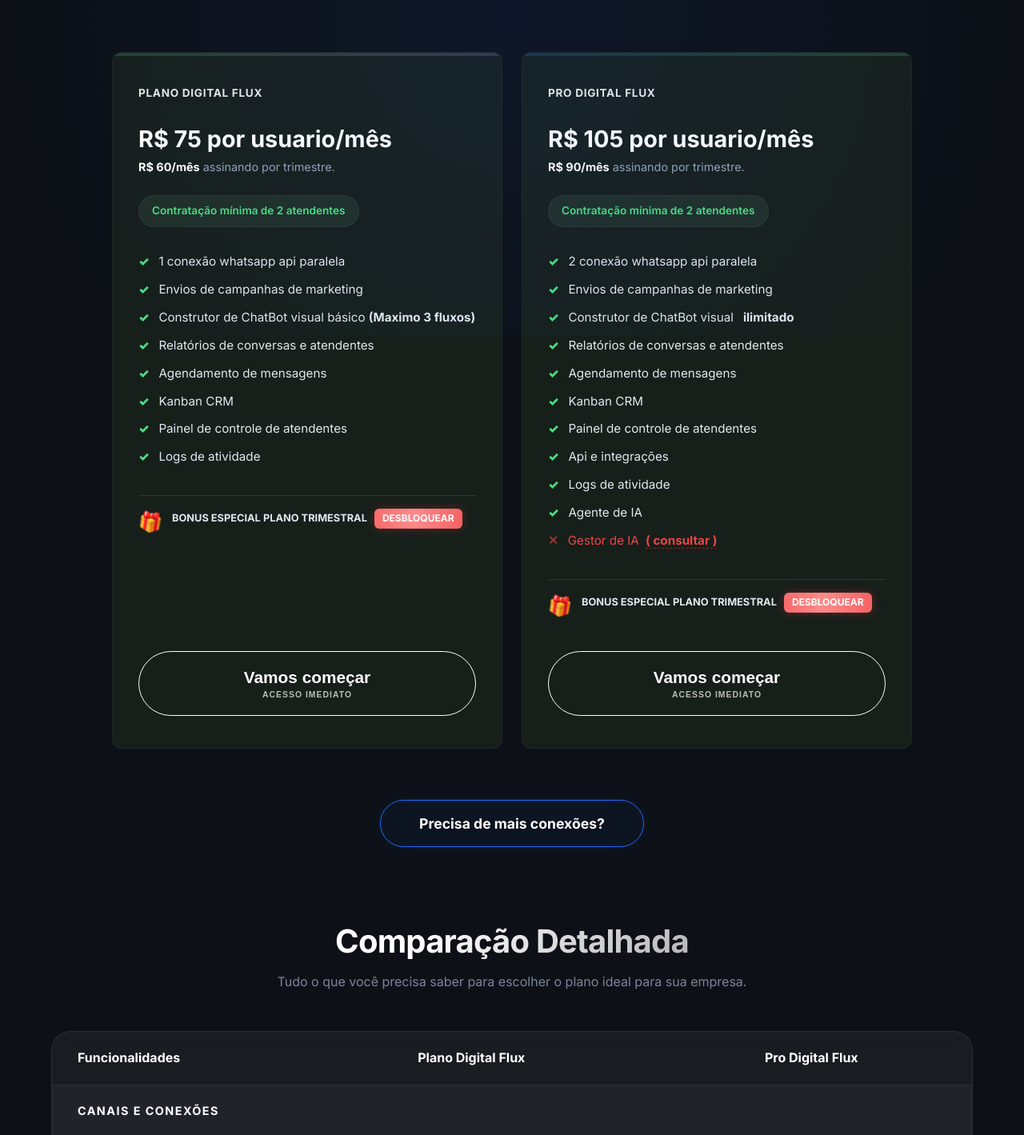
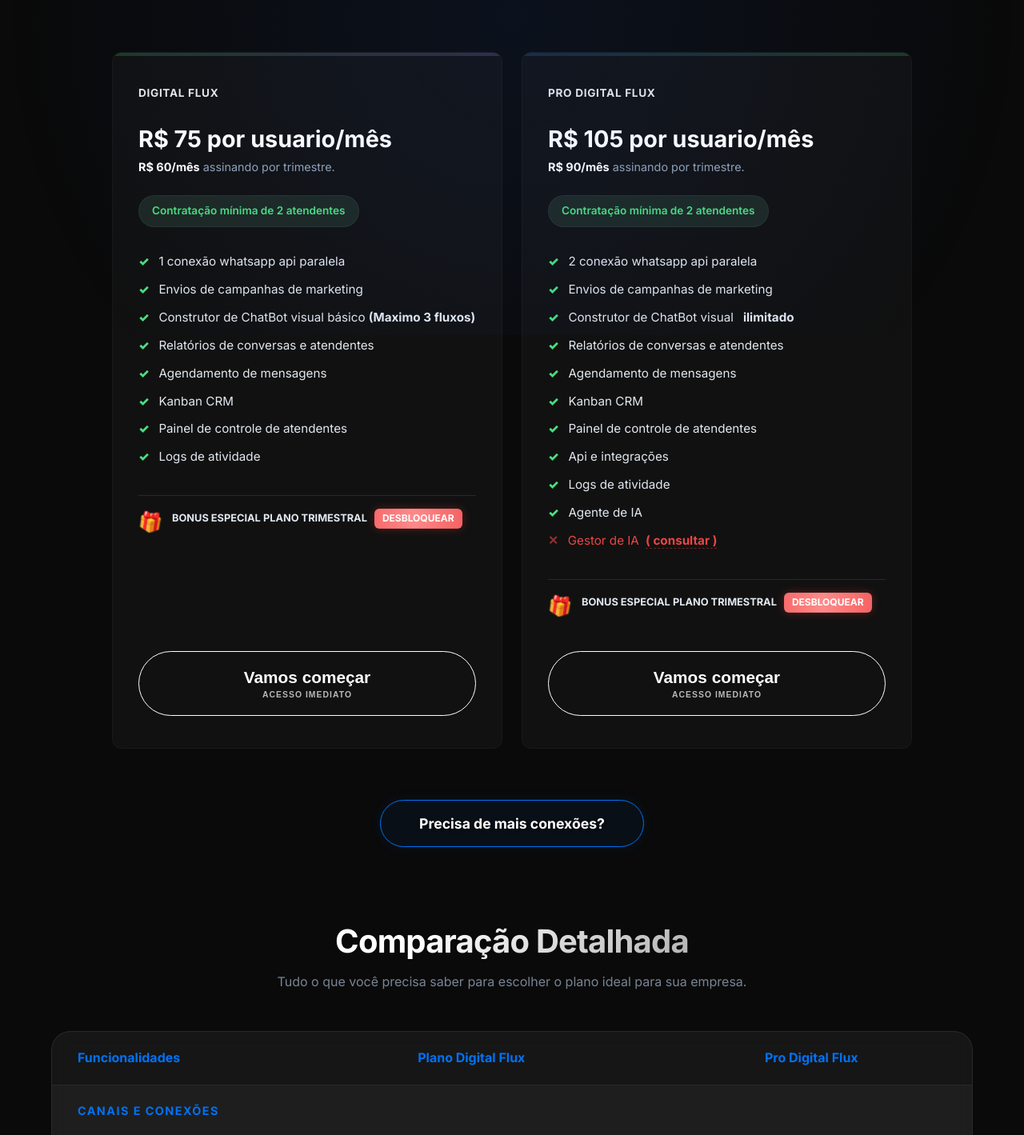
Before and after one commit to gabrielpiment/Flux1, a Nuxt app: page /precos in a window 1280 px wide. Shown: the part 381-1800 px from the top of the page at 80% size. Built offline with nearby package versions, Linux system fonts and the light colour scheme.

Commit message:
style: apply premium design tokens (#0a0a0a, glassmorphism, #0072f5) to pricing page and table

```diff
--- a/app/components/PricingTable.vue
+++ b/app/components/PricingTable.vue
@@ -135,7 +135,7 @@
     background: rgba(255, 255, 255, 0.02);
     font-weight: 700;
     font-size: 1rem;
-    color: var(--primary-color);
+    color: #0072f5;
 }
 
 .feature-col {
@@ -159,7 +159,7 @@
     font-size: 0.9rem;
     text-transform: uppercase;
     letter-spacing: 0.1em;
-    color: var(--primary-color);
+    color: #0072f5;
     border-bottom: 1px solid rgba(255, 255, 255, 0.1);
 }
 
--- a/app/pages/precos.vue
+++ b/app/pages/precos.vue
@@ -12,7 +12,7 @@
                 <div class="pricing-card" v-motion-fade-visible>
                     <div class="card-accent accent-green"></div>
                     <div class="card-header">
-                        <span class="plan-label">PLANO DIGITAL FLUX</span>
+                        <span class="plan-label">DIGITAL FLUX</span>
                         <div class="price-main">
                             <span class="value">R$ 75 por usuario/mês</span>
                         </div>
@@ -33,7 +33,8 @@
                             <li class="check">Logs de atividade</li>
                             <li class="bonus-item">
                                 <span class="gift-emoji">🎁</span>
-                                <span>BONUS ESPECIAL PLANO TRIMESTRAL <span class="unlock-shimmer">DESBLOQUEAR</span></span>
+                                <span>BONUS ESPECIAL PLANO TRIMESTRAL <span
+                                        class="unlock-shimmer">DESBLOQUEAR</span></span>
                             </li>
                         </ul>
                     </div>
@@ -70,7 +71,8 @@
                             </li>
                             <li class="bonus-item">
                                 <span class="gift-emoji">🎁</span>
-                                <span>BONUS ESPECIAL PLANO TRIMESTRAL <span class="unlock-shimmer">DESBLOQUEAR</span></span>
+                                <span>BONUS ESPECIAL PLANO TRIMESTRAL <span
+                                        class="unlock-shimmer">DESBLOQUEAR</span></span>
                             </li>
                         </ul>
                     </div>
@@ -208,8 +210,8 @@
 }
 
 .btn-secondary-outline {
-    background: rgba(31, 105, 255, 0.05);
-    border: 1.5px solid #1f69ff;
+    background: rgba(0, 114, 245, 0.05);
+    border: 1.5px solid #0072f5;
     color: #fff;
     padding: 0.9rem 3rem;
     border-radius: 99px;
@@ -218,16 +220,16 @@
     text-decoration: none;
     display: inline-block;
     transition: all 0.4s cubic-bezier(0.4, 0, 0.2, 1);
-    box-shadow: 0 0 15px rgba(31, 105, 255, 0.1);
+    box-shadow: 0 0 15px rgba(0, 114, 245, 0.1);
     text-shadow: 0 2px 4px rgba(0, 0, 0, 0.3);
 }
 
 .btn-secondary-outline:hover {
-    background: #1f69ff;
+    background: #0072f5;
     color: #fff;
     transform: translateY(-3px) scale(1.03);
-    box-shadow: 0 10px 25px rgba(31, 105, 255, 0.4);
-    border-color: #3b82f6;
+    box-shadow: 0 10px 25px rgba(0, 114, 245, 0.4);
+    border-color: #0072f5;
 }
 
 html {
@@ -284,7 +286,7 @@
 
 .ai-manager-card {
     margin-top: 3rem;
-    background: rgba(13, 17, 23, 0.6);
+    background: rgba(255, 255, 255, 0.03);
     border: 1px solid rgba(255, 255, 255, 0.1);
     border-radius: 24px;
     padding: 2.5rem;
@@ -370,12 +372,12 @@
     content: "•";
     position: absolute;
     left: 0;
-    color: #1f69ff;
+    color: #0072f5;
     font-size: 1.2rem;
 }
 
 .btn-primary-pill {
-    background: #1f69ff;
+    background: #0072f5;
     color: #fff;
     border: none;
     padding: 1rem 2.5rem;
@@ -389,7 +391,7 @@
 
 .btn-primary-pill:hover {
     transform: translateY(-2px);
-    box-shadow: 0 15px 30px rgba(31, 105, 255, 0.4);
+    box-shadow: 0 15px 30px rgba(0, 114, 245, 0.4);
     filter: brightness(1.1);
 }
 
@@ -397,7 +399,7 @@
     padding-top: 180px;
     padding-bottom: 80px;
     min-height: 100vh;
-    background: #0d1117;
+    background: #0a0a0a;
 }
 
 .pricing-header {
@@ -426,7 +428,7 @@
 }
 
 .pricing-card {
-    background: #171f1b;
+    background: rgba(255, 255, 255, 0.03);
     border-radius: 12px;
     padding: 2.5rem 2rem;
     display: flex;
@@ -457,7 +459,7 @@
 .pricing-card:hover {
     transform: translateY(-5px);
     border-color: rgba(255, 255, 255, 0.1);
-    background: #1c2621;
+    background: rgba(255, 255, 255, 0.05);
 }
 
 .card-header {
@@ -800,17 +802,42 @@
 }
 
 @keyframes shake {
-    0% { transform: rotate(0deg); }
-    10% { transform: rotate(-10deg); }
-    20% { transform: rotate(12deg); }
-    30% { transform: rotate(-10deg); }
-    40% { transform: rotate(9deg); }
-    50% { transform: rotate(0deg); }
-    100% { transform: rotate(0deg); }
+    0% {
+        transform: rotate(0deg);
+    }
+
+    10% {
+        transform: rotate(-10deg);
+    }
+
+    20% {
+        transform: rotate(12deg);
+    }
+
+    30% {
+        transform: rotate(-10deg);
+    }
+
+    40% {
+        transform: rotate(9deg);
+    }
+
+    50% {
+        transform: rotate(0deg);
+    }
+
+    100% {
+        transform: rotate(0deg);
+    }
 }
 
 @keyframes shimmer {
-    0% { background-position: 0% center; }
-    100% { background-position: 200% center; }
+    0% {
+        background-position: 0% center;
+    }
+
+    100% {
+        background-position: 200% center;
+    }
 }
 </style>
```
